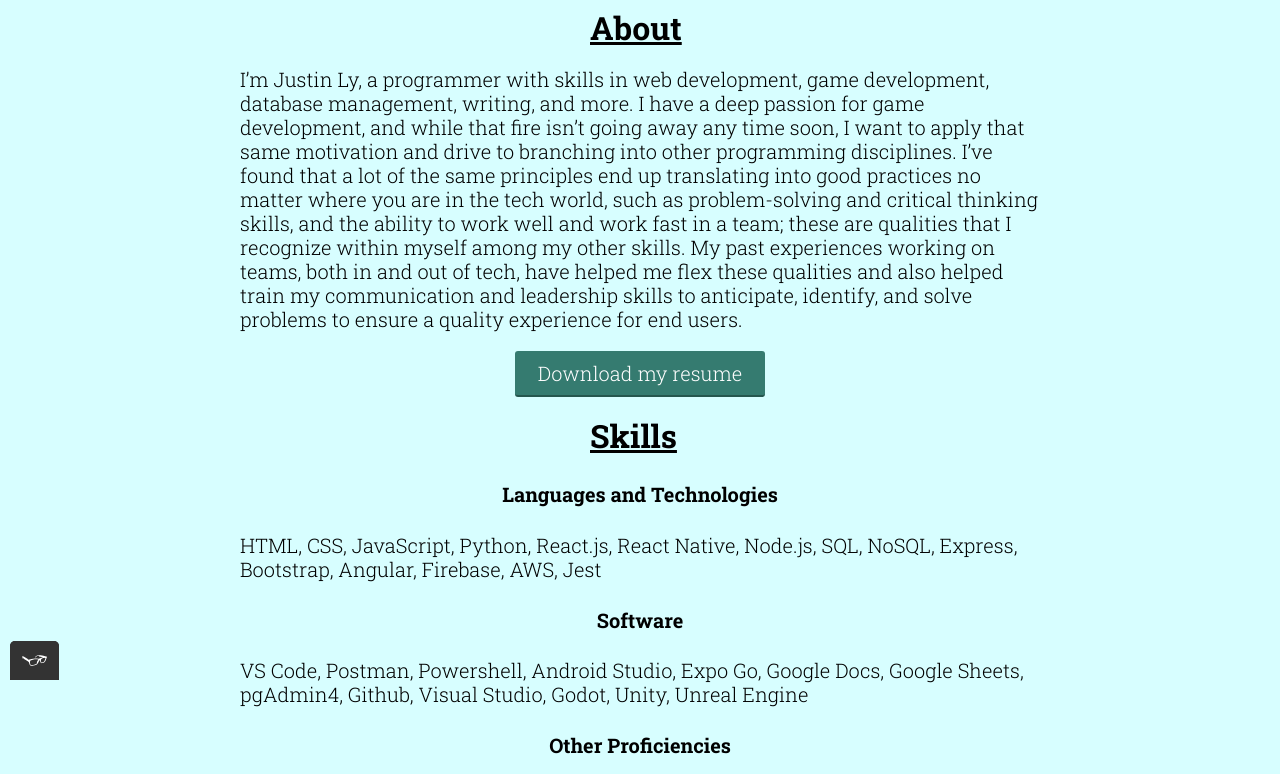
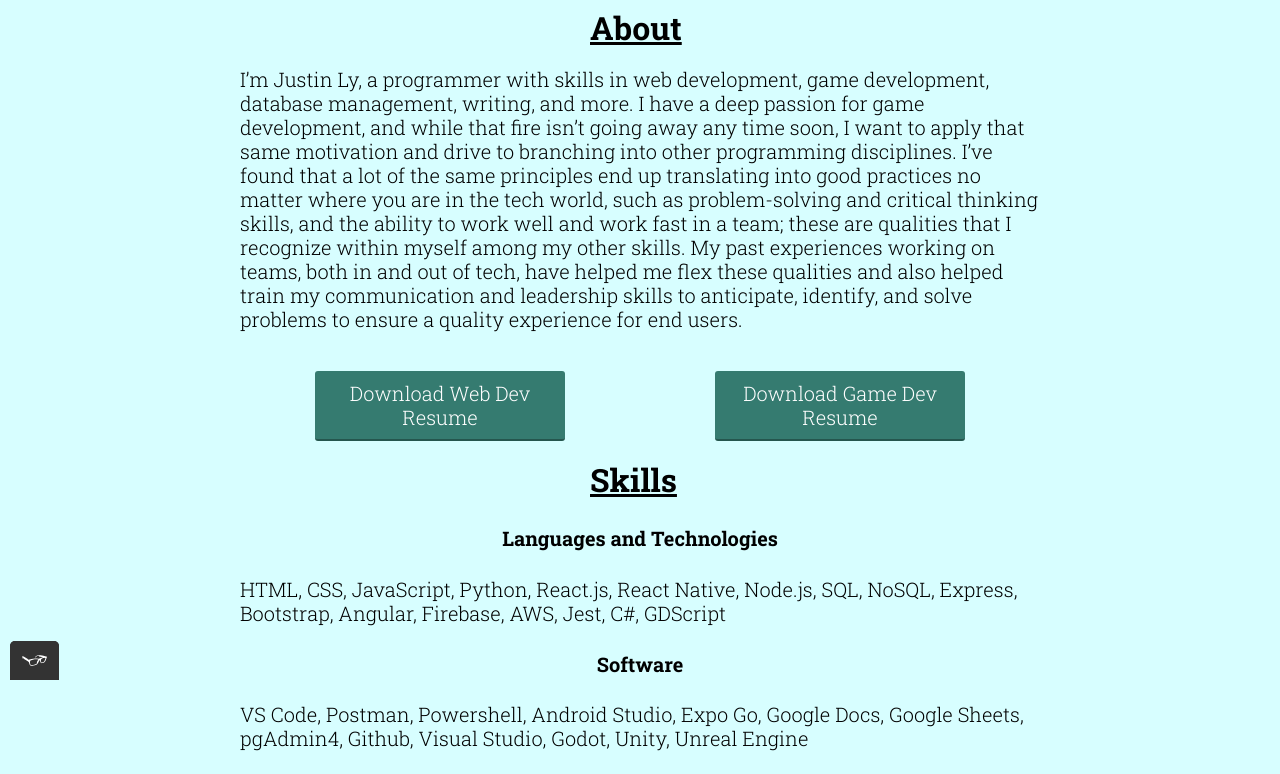
Before and after one commit to justin-yin-ly/portfolio-website, a plain HTML site: page about.html in a window 1280 px wide. Shown: the part 120-894 px from the top of the page. Drawn offline with Linux system fonts and the light colour scheme.

Commit message:
Game Dev Visibility
Updated About page to include a few more game dev related skills, added button to download game dev version of resume and updated button text to reflect difference in resumes

```diff
--- a/about.html
+++ b/about.html
@@ -40,16 +40,20 @@
                     I’m Justin Ly, a programmer with skills in web development, game development, database management, writing, and more. I have a deep passion for game development, and while that fire isn’t going away any time soon, I want to apply that same motivation and drive to branching into other programming disciplines. I’ve found that a lot of the same principles end up translating into good practices no matter where you are in the tech world, such as problem-solving and critical thinking skills, and the ability to work well and work fast in a team; these are qualities that I recognize within myself among my other skills. My past experiences working on teams, both in and out of tech, have helped me flex these qualities and also helped train my communication and leadership skills to anticipate, identify, and solve problems to ensure a quality experience for end users.
                 </p>
 
-                <a href="files/Ly-Justin-Web-Developer-Resume.pdf" class="button" download>Download my resume</a>
+                <div style="display: flex">
+                    <a href="files/Ly-Justin-Web-Developer-Resume.pdf" class="button" download>Download Web Dev Resume</a>
+                    <a href="files/Ly-Justin-Game-Developer-Resume.pdf" class="button" download>Download Game Dev Resume</a>
+                </div>
+
                 <h1>Skills</h1>
                 <h4>Languages and Technologies</h4>
-                <p>HTML, CSS, JavaScript, Python, React.js, React Native, Node.js, SQL, NoSQL, Express, Bootstrap, Angular, Firebase, AWS, Jest</p>
+                <p>HTML, CSS, JavaScript, Python, React.js, React Native, Node.js, SQL, NoSQL, Express, Bootstrap, Angular, Firebase, AWS, Jest, C#, GDScript</p>
 
                 <h4>Software</h4>
                 <p>VS Code, Postman, Powershell, Android Studio, Expo Go, Google Docs, Google Sheets, pgAdmin4, Github, Visual Studio, Godot, Unity, Unreal Engine</p>
 
                 <h4>Other Proficiencies</h4>
-                <p>Communication, Documentation, Writing, Typing, Fast Learning, Problem Solving, Critical Thinking, UI Design</p>
+                <p>Communication, Documentation, Writing, Typing, Fast Learning, Problem Solving, Critical Thinking, UI Design, Storytelling</p>
 
             </div>
 
```
Also changed, not shown: 1 other file.
